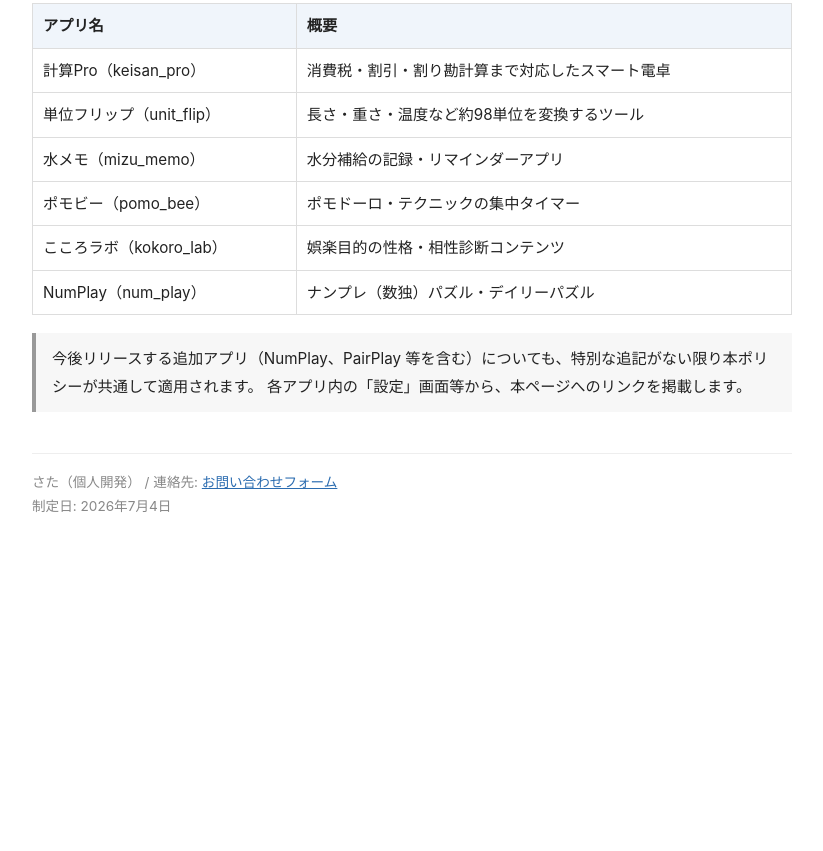
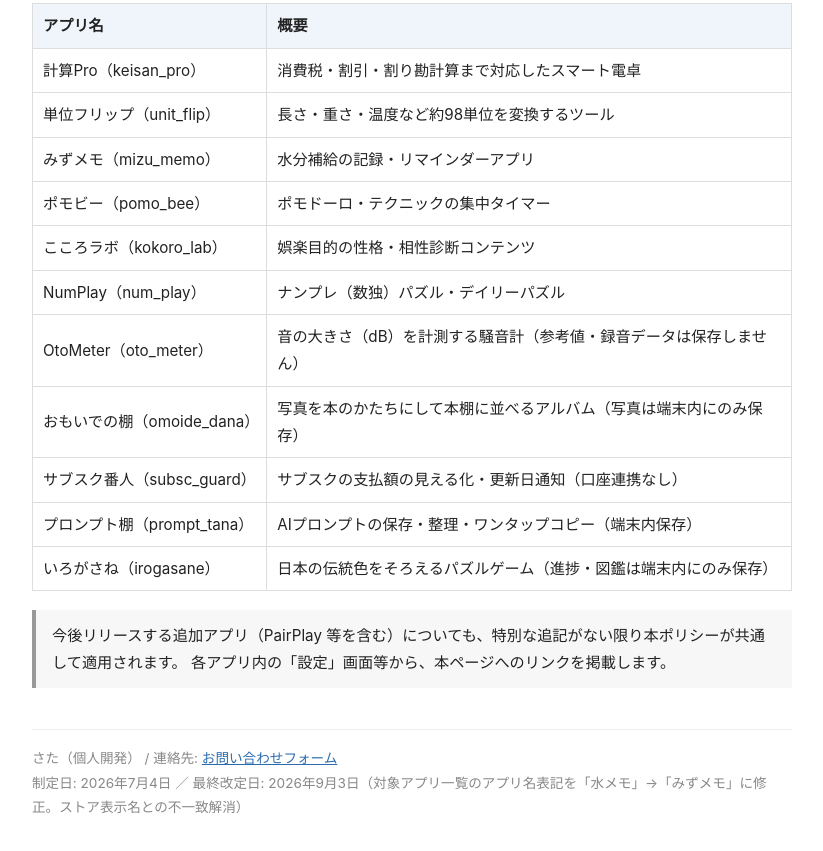
Before and after one commit to Shuto09/sata-privacy, a plain HTML site: page index.html in a window 1280 px wide. Shown: the part 2214-3065 px from the top of the page, without its empty margins (228-1051 px from the left). Before the commit the page ends 2813 px from the top, so only its background shows below. Drawn offline with Linux system fonts and the light colour scheme.

Commit message:
対象アプリ一覧に OtoMeter・おもいでの棚・サブスク番人・プロンプト棚・いろがさね を追加、みずメモ表記修正（最終改定 2026-09-03）

```diff
--- a/index.html
+++ b/index.html
@@ -168,20 +168,25 @@
   <tbody>
     <tr><td>計算Pro（keisan_pro）</td><td>消費税・割引・割り勘計算まで対応したスマート電卓</td></tr>
     <tr><td>単位フリップ（unit_flip）</td><td>長さ・重さ・温度など約98単位を変換するツール</td></tr>
-    <tr><td>水メモ（mizu_memo）</td><td>水分補給の記録・リマインダーアプリ</td></tr>
+    <tr><td>みずメモ（mizu_memo）</td><td>水分補給の記録・リマインダーアプリ</td></tr>
     <tr><td>ポモビー（pomo_bee）</td><td>ポモドーロ・テクニックの集中タイマー</td></tr>
     <tr><td>こころラボ（kokoro_lab）</td><td>娯楽目的の性格・相性診断コンテンツ</td></tr>
     <tr><td>NumPlay（num_play）</td><td>ナンプレ（数独）パズル・デイリーパズル</td></tr>
+    <tr><td>OtoMeter（oto_meter）</td><td>音の大きさ（dB）を計測する騒音計（参考値・録音データは保存しません）</td></tr>
+    <tr><td>おもいでの棚（omoide_dana）</td><td>写真を本のかたちにして本棚に並べるアルバム（写真は端末内にのみ保存）</td></tr>
+    <tr><td>サブスク番人（subsc_guard）</td><td>サブスクの支払額の見える化・更新日通知（口座連携なし）</td></tr>
+    <tr><td>プロンプト棚（prompt_tana）</td><td>AIプロンプトの保存・整理・ワンタップコピー（端末内保存）</td></tr>
+    <tr><td>いろがさね（irogasane）</td><td>日本の伝統色をそろえるパズルゲーム（進捗・図鑑は端末内にのみ保存）</td></tr>
   </tbody>
 </table>
 <p class="note">
-  今後リリースする追加アプリ（NumPlay、PairPlay 等を含む）についても、特別な追記がない限り本ポリシーが共通して適用されます。
+  今後リリースする追加アプリ（PairPlay 等を含む）についても、特別な追記がない限り本ポリシーが共通して適用されます。
   各アプリ内の「設定」画面等から、本ページへのリンクを掲載します。
 </p>
 
 <footer>
   さた（個人開発） / 連絡先: <a href="https://forms.gle/QAri2yjq4LDieZzu9" target="_blank" rel="noopener">お問い合わせフォーム</a><br>
-  制定日: 2026年7月4日
+  制定日: 2026年7月4日 ／ 最終改定日: 2026年9月3日（対象アプリ一覧のアプリ名表記を「水メモ」→「みずメモ」に修正。ストア表示名との不一致解消）
 </footer>
 
 </body>
```
